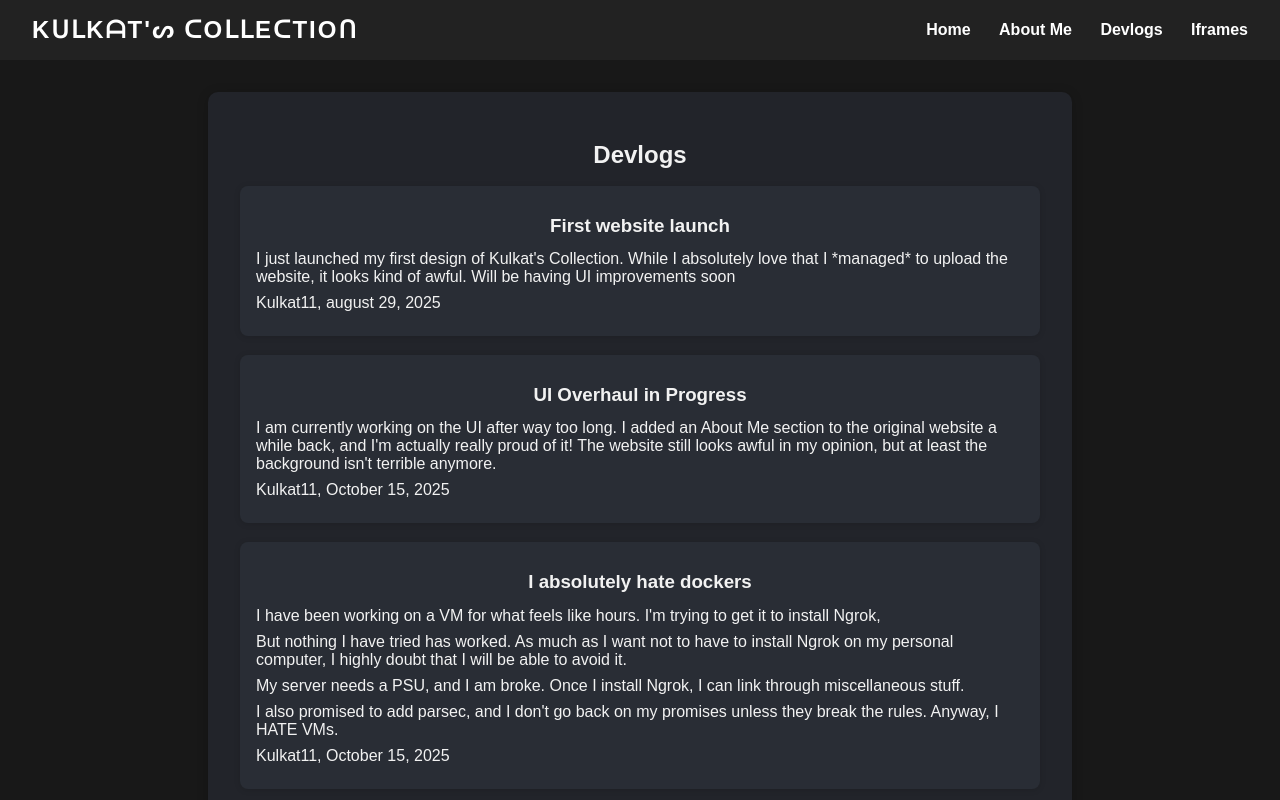
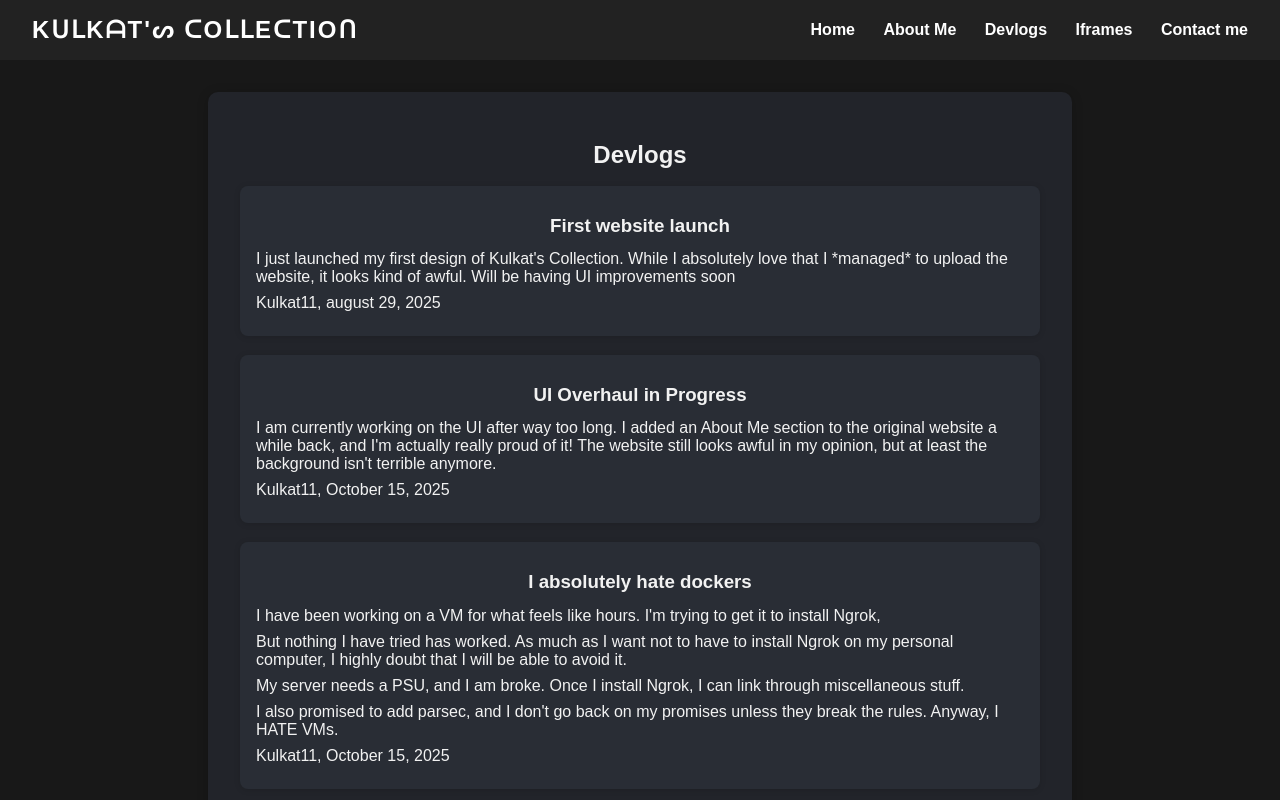
Before and after one commit to imKulkat/IDK-ANYMORE-, a plain HTML site: page developerlogs.html in a window 1280 px wide. Shown: the top 800 px of the page. Drawn offline with Linux system fonts and the light colour scheme.

Commit message:
Add 'Contact me' link to navigation

```diff
--- a/developerlogs.html
+++ b/developerlogs.html
@@ -79,6 +79,7 @@
       <a href="about.html">About Me</a>
       <a href="devlogs.html">Devlogs</a>
       <a href="iframes.html">Iframes</a>
+      <a href="Contact-me.html">Contact me</a>
     </div>
   </nav>
   <div class="container">
```
